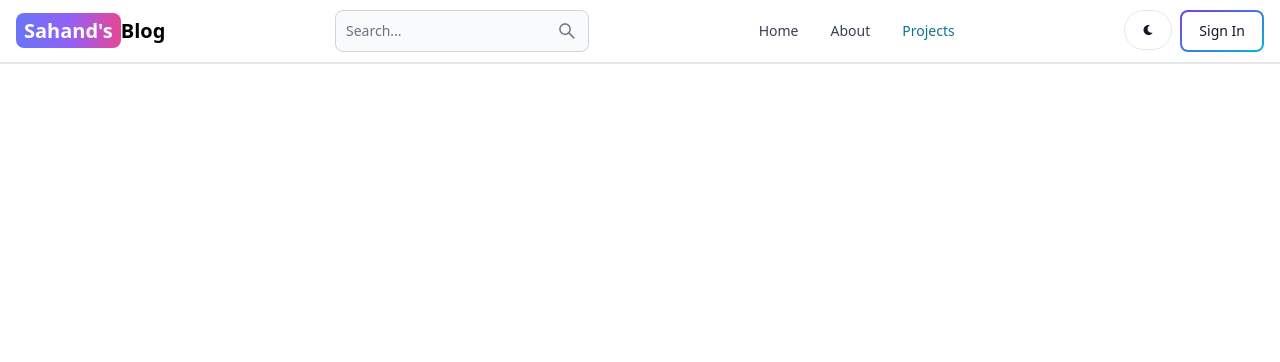
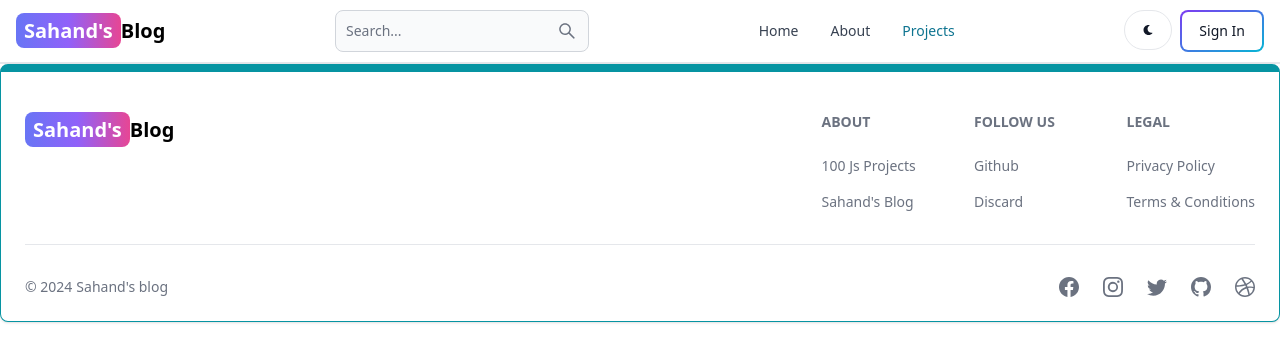
Before and after one commit to kavimalar003/Mern-Blog, a React (Vite) app in the folder client/: page /projects in a window 1280 px wide. Shown: the top 362 px of the page. Built offline with nearby package versions, Linux system fonts and the light colour scheme.

Commit message:
create and add the footer component

```diff
--- a/client/src/App.jsx
+++ b/client/src/App.jsx
@@ -1,5 +1,4 @@
 import React from 'react'
-
 import { BrowserRouter,Routes, Route} from 'react-router-dom'
 import Home from './pages/Home'
 import About from './pages/About'
@@ -8,6 +7,7 @@
 import Dashboard from './pages/Dashboard'
 import Project from './pages/Project'
 import Header from './components/Header'
+import FooterCom from './components/Footer'
 
 const App = () => {
   return (
@@ -21,6 +21,7 @@
         <Route path='/dashboard' element={<Dashboard/>} />
         <Route path='/projects' element ={<Project/>}/>
       </Routes>
+      <FooterCom/>
     </BrowserRouter>
   )
 }
--- /dev/null
+++ b/client/src/components/Footer.jsx
@@ -0,0 +1,85 @@
+import { Footer } from 'flowbite-react';
+import React from 'react';
+import { BsFacebook, BsInstagram, BsTwitter, BsGithub, BsDribbble } from 'react-icons/bs';
+import { Link } from 'react-router-dom';
+
+const FooterCom = () => {
+  return (
+        <Footer container className='border border-t-8 border-teal-500'>
+            <div className='w-full max-w7xl mx-auto'>
+                <div className='grid w-full justify-between sm:flex md:grid-cols-1'>
+                    <div className='mt-5'>
+                    <Link
+                    to='/'
+                    className='self-center whitespace-nowrap text-lg sm:text-xl font-semibold dark:text-white'>
+                    <span className='px-2 py-1 bg-gradient-to-r from-indigo-500 via-purple-500 to-pink-500 rounded-lg text-white'>
+                        Sahand's
+                    </span>
+                    Blog
+                    </Link>
+                    </div>
+                    <div className='grid grid-cols-2 gap-8 mt-4 sm:grid-cols-3 sm:gap-6'>
+                        <div>
+                            <Footer.Title title ='About'/>
+                            <Footer.LinkGroup col>
+                                <Footer.Link
+                                href='https://www.100jsprojects.com'
+                                target='_blank'
+                                rel='noopener noreferrer'
+                                >
+                                100 Js Projects
+                                </Footer.Link>
+                                <Footer.Link
+                                href='/about'
+                                target='_blank'
+                                rel='noopener noreferrer'
+                                >
+                                Sahand's Blog
+                                </Footer.Link>
+                            </Footer.LinkGroup>
+                        </div>
+                        <div>
+                        <Footer.Title title ='Follow us'/>
+                            <Footer.LinkGroup col>
+                                <Footer.Link
+                                href='https://github.com/kavimalar003'
+                                target='_blank'
+                                rel='noopener noreferrer'
+                                >
+                                Github
+                                </Footer.Link>
+                                <Footer.Link
+                                href='#'>
+                                Discard
+                                </Footer.Link>
+                            </Footer.LinkGroup>
+                        </div>
+                        <div>
+                        <Footer.Title title='Legal' />
+                        <Footer.LinkGroup col>
+                        <Footer.Link href='#'>Privacy Policy</Footer.Link>
+                        <Footer.Link href='#'>Terms &amp; Conditions</Footer.Link>
+                        </Footer.LinkGroup>
+                        </div>
+                    </div>
+                </div>
+                <Footer.Divider/>
+                <div className='w-full sm:flex sm:items-center sm:justify-between'>
+                <Footer.Copyright
+                href='#'
+                by="Sahand's blog"
+                year={new Date().getFullYear()}
+                />
+                <div className='flex gap-6 sm:mt-0 mt-4 sm:justify-center'>
+                    <Footer.Icon href='#' icon={BsFacebook}/>
+                    <Footer.Icon href='#' icon={BsInstagram}/>
+                    <Footer.Icon href='#' icon={BsTwitter}/>
+                    <Footer.Icon href='https://github.com/kavimalar003' icon={BsGithub}/>
+                    <Footer.Icon href='#' icon={BsDribbble}/>
+                </div>
+                </div>
+            </div>
+        </Footer>
+  )
+}
+export default FooterCom;
```
